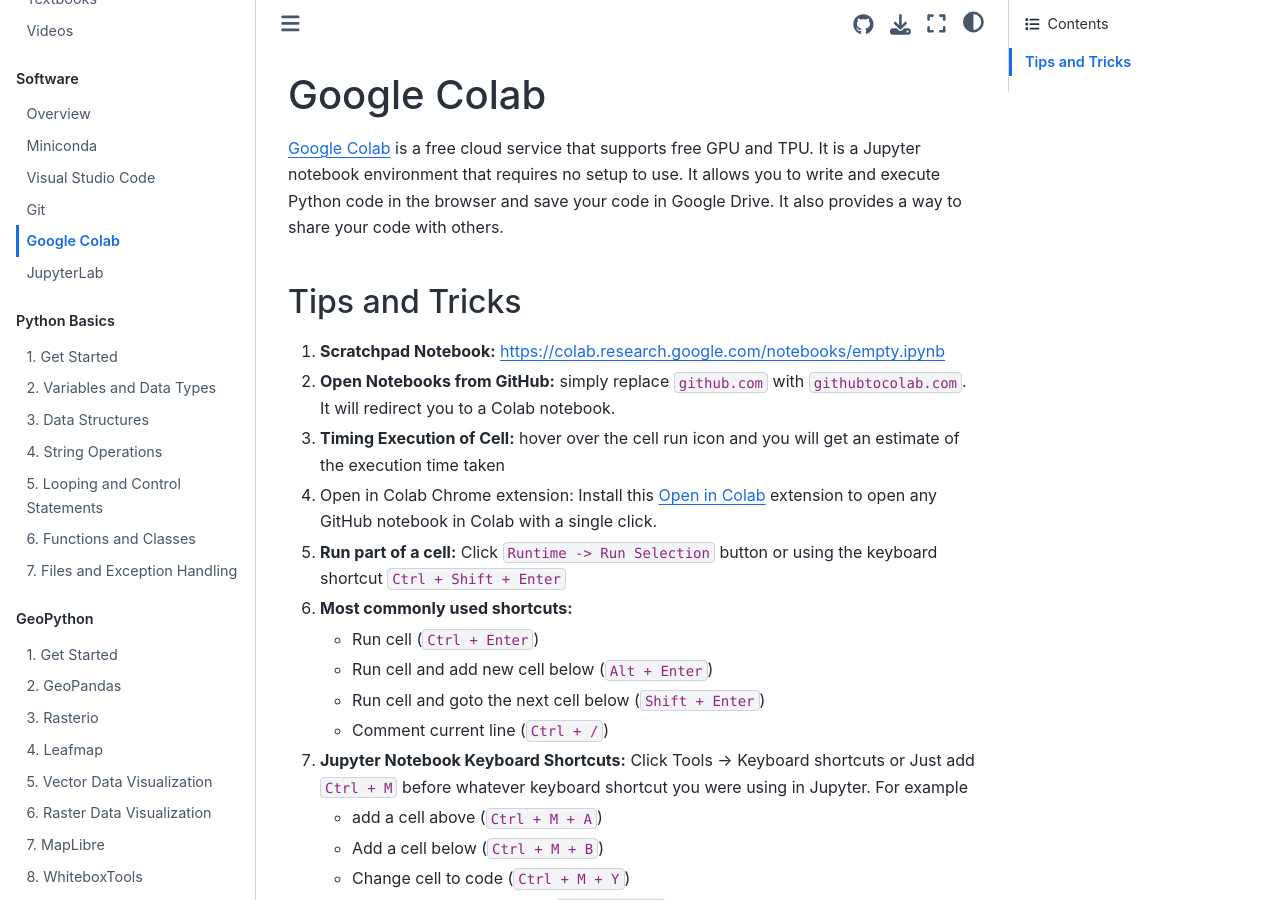
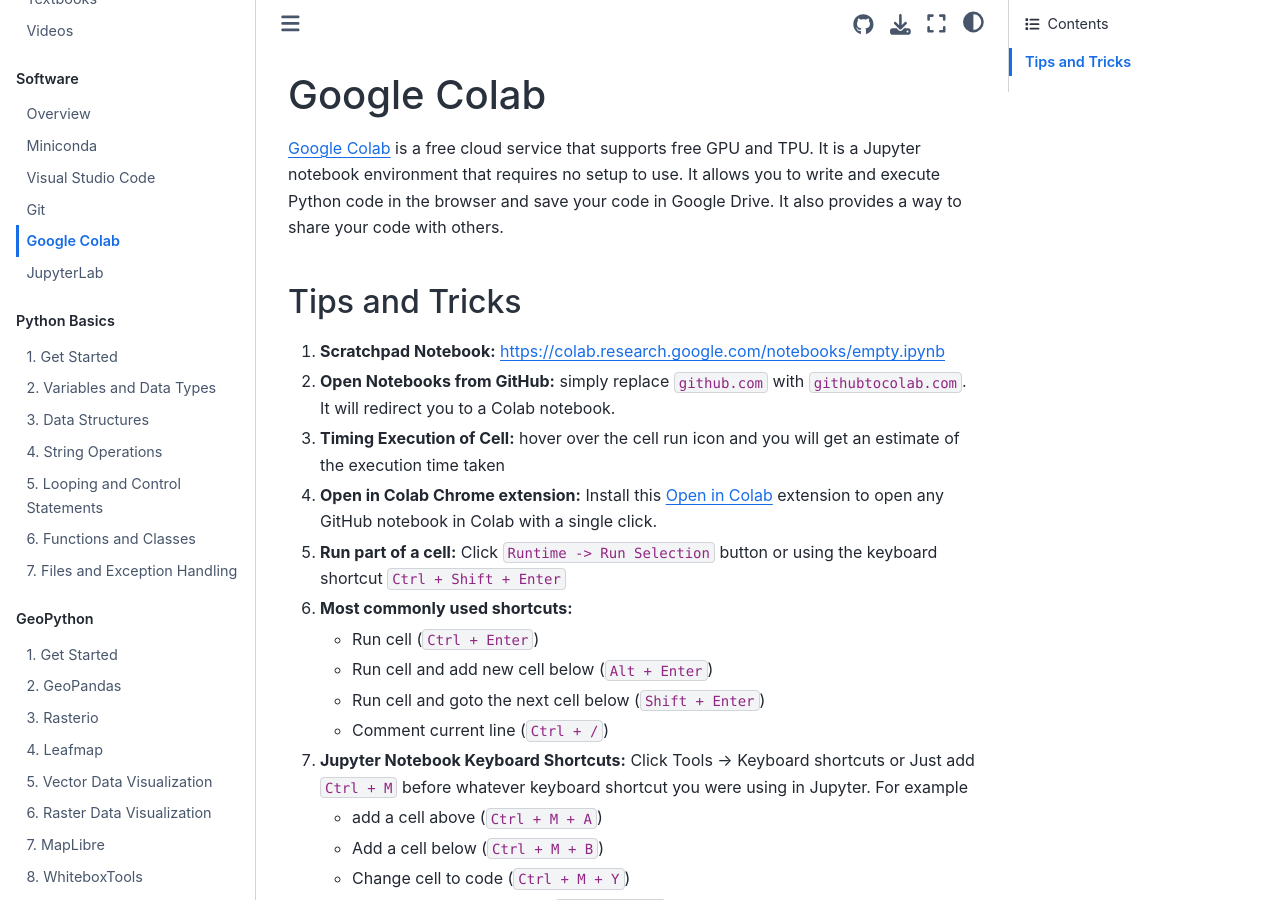
Before and after one commit to giswqs/geog-312, a Jupyter Book: the page built from book/software/colab.md, in a window 1280 px wide and 900 px high. Built offline with Jupyter Book 1.0.4 settings and Sphinx 7.4.7 and the Sphinx Book theme 1.1.4, drawn with Linux system fonts in a browser that asks for light colours.

Commit message:
Bold text

```diff
--- a/book/software/colab.md
+++ b/book/software/colab.md
@@ -7,7 +7,7 @@
 1. **Scratchpad Notebook:** <https://colab.research.google.com/notebooks/empty.ipynb>
 2. **Open Notebooks from GitHub:** simply replace `github.com` with `githubtocolab.com`. It will redirect you to a Colab notebook.
 3. **Timing Execution of Cell:** hover over the cell run icon and you will get an estimate of the execution time taken
-4. Open in Colab Chrome extension: Install this [Open in Colab](https://chrome.google.com/webstore/detail/open-in-colab/iogfkhleblhcpcekbiedikdehleodpjo) extension to open any GitHub notebook in Colab with a single click.
+4. **Open in Colab Chrome extension:** Install this [Open in Colab](https://chrome.google.com/webstore/detail/open-in-colab/iogfkhleblhcpcekbiedikdehleodpjo) extension to open any GitHub notebook in Colab with a single click.
 5. **Run part of a cell:** Click `Runtime -> Run Selection` button or using the keyboard shortcut `Ctrl + Shift + Enter`
 6. **Most commonly used shortcuts:**
 
```
